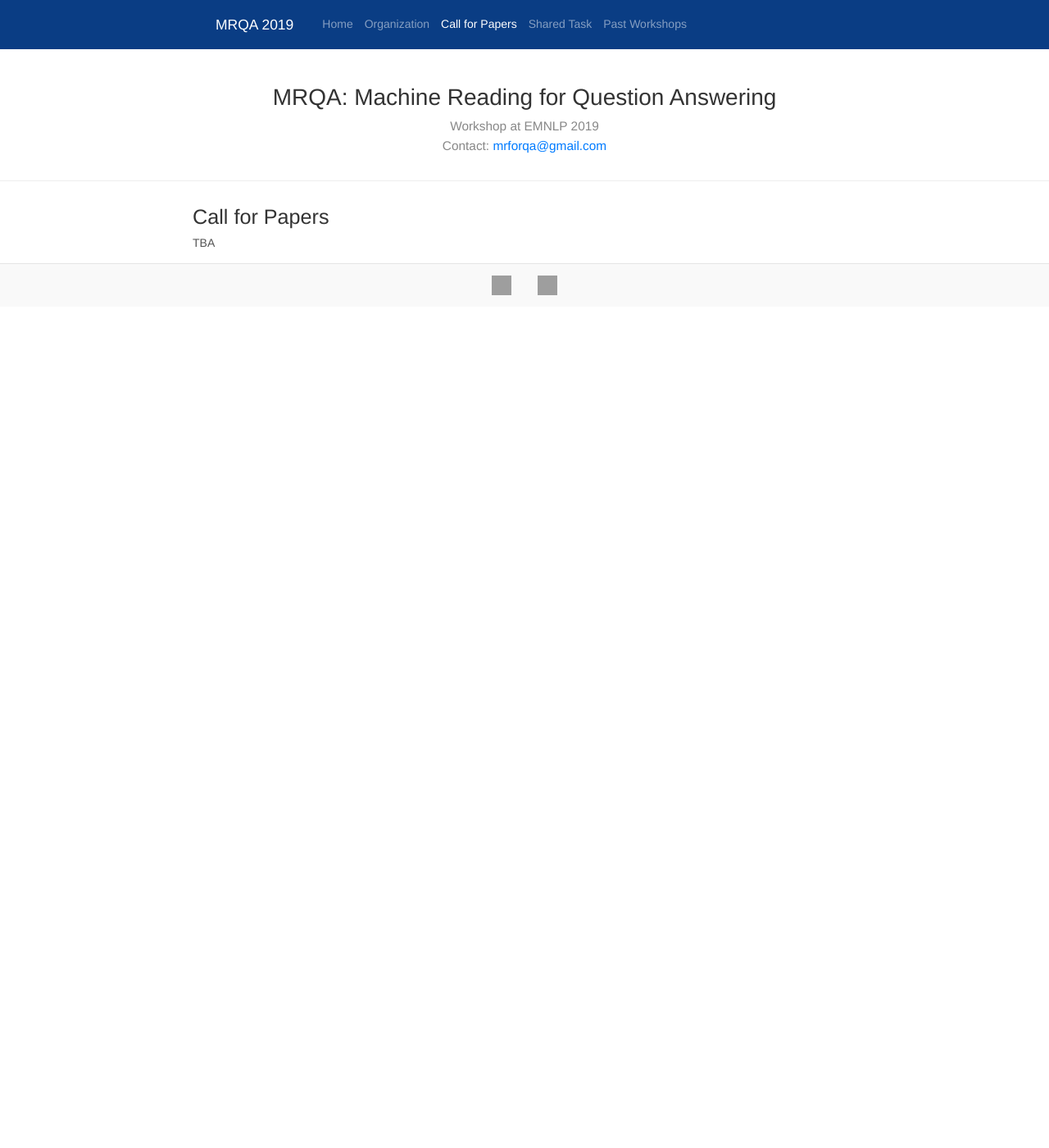
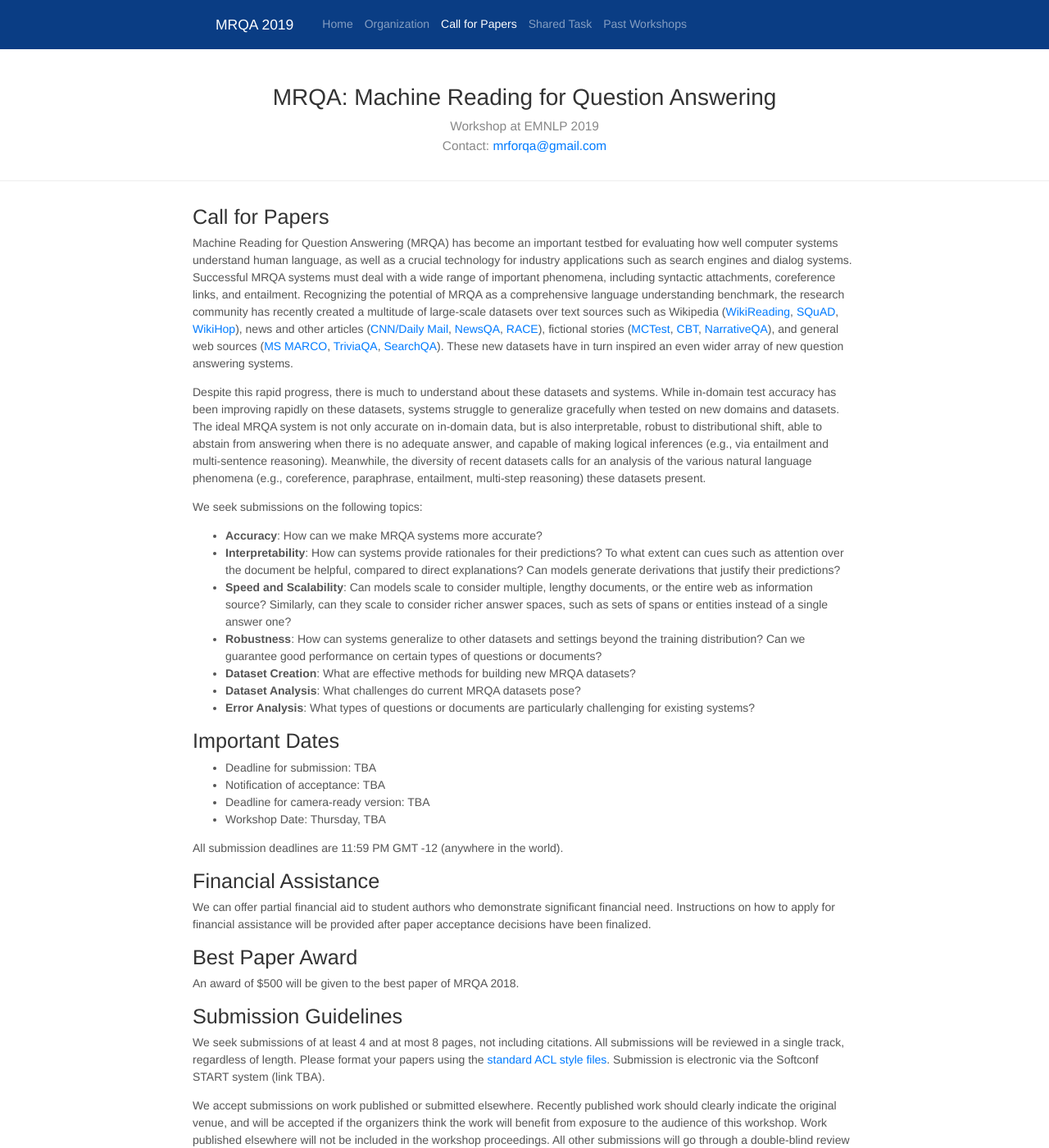
Before and after one commit to mrqa/mrqa.github.io, a Jekyll site: the page built from rc/cfp.md, in a window 1280 px wide and 1400 px high. Shown: the whole window at 82% size. Built offline with Jekyll 4.4.1, drawn with Linux system fonts in a browser that asks for light colours; nearby versions of some CDN libraries; some of the changed text lies outside the part shown; grey boxes are pictures that could not be loaded.

Commit message:
cfp updated

```diff
--- a/rc/cfp.md
+++ b/rc/cfp.md
@@ -6,4 +6,79 @@ collection: pages_2019_rc
 permalink: /rc/cfp
 ---
 ## Call for Papers
-TBA
+Machine Reading for Question Answering (MRQA) has become an important testbed for
+evaluating how well computer systems understand human language,
+as well as a crucial technology for industry applications such as search engines and dialog systems.
+Successful MRQA systems must deal with a wide range of important phenomena,
+including syntactic attachments, coreference links, and entailment.
+Recognizing the potential of MRQA as a comprehensive language understanding benchmark,
+the research community has recently created a multitude of large-scale datasets
+over text sources such as
+Wikipedia ([WikiReading](http://www.aclweb.org/anthology/P16-1145),
+[SQuAD](https://aclweb.org/anthology/D16-1264),
+[WikiHop](https://arxiv.org/pdf/1710.06481.pdf)),
+news and other articles ([CNN/Daily Mail](https://arxiv.org/pdf/1506.03340.pdf),
+[NewsQA](https://arxiv.org/pdf/1611.09830.pdf),
+[RACE](http://aclweb.org/anthology/D17-1082)),
+fictional stories ([MCTest](http://aclweb.org/anthology/D/D13/D13-1020.pdf),
+[CBT](https://arxiv.org/pdf/1511.02301.pdf),
+[NarrativeQA](https://arxiv.org/pdf/1712.07040.pdf)),
+and general web sources ([MS MARCO](https://arxiv.org/pdf/1611.09268.pdf),
+[TriviaQA](http://www.aclweb.org/anthology/P17-1147),
+[SearchQA](https://arxiv.org/pdf/1704.05179.pdf)).
+These new datasets have in turn inspired an even wider array of new question answering systems.
+
+Despite this rapid progress, there is much to understand about these datasets and systems.
+While in-domain test accuracy has been improving rapidly on these datasets,
+systems struggle to generalize gracefully when tested on new domains and datasets.
+The ideal MRQA system is not only accurate on in-domain data, but
+is also interpretable, robust to distributional shift,
+able to abstain from answering when there is no adequate answer,
+and capable of making logical inferences (e.g., via entailment and multi-sentence reasoning).
+Meanwhile, the diversity of recent datasets calls for an analysis of the
+various natural language phenomena (e.g., coreference, paraphrase, entailment, multi-step reasoning)
+these datasets present.
+
+We seek submissions on the following topics:
+- **Accuracy**: How can we make MRQA systems more accurate?
+- **Interpretability**: How can systems provide rationales for their predictions?
+To what extent can cues such as attention over the document be helpful,
+compared to direct explanations?  Can models generate derivations that justify their predictions?
+- **Speed and Scalability**: Can models scale to consider multiple, lengthy documents, or the entire web as information source?  Similarly, can they scale to consider richer answer spaces, such as sets of spans or entities instead of a single answer one?
+- **Robustness**: How can systems generalize to other datasets and settings beyond the training distribution?
+Can we guarantee good performance on certain types of questions or documents?
+- **Dataset Creation**: What are effective methods for building new MRQA datasets?
+- **Dataset Analysis**: What challenges do current MRQA datasets pose?
+- **Error Analysis**: What types of questions or documents are particularly challenging for existing systems?
+
+## Important Dates
+- Deadline for submission: TBA
+- Notification of acceptance: TBA
+- Deadline for camera-ready version: TBA
+- Workshop Date: Thursday, TBA
+
+All submission deadlines are 11:59 PM GMT -12 (anywhere in the world).
+
+## Financial Assistance
+We can offer partial financial aid to student authors
+who demonstrate significant financial need.
+Instructions on how to apply for financial assistance
+will be provided after paper acceptance decisions have been finalized.
+
+## Best Paper Award
+An award of $500 will be given to the best paper of MRQA 2018.
+
+## Submission Guidelines
+We seek submissions of at least 4 and at most 8 pages, not including citations.
+All submissions will be reviewed in a single track, regardless of length.
+Please format your papers using the
+[standard ACL style files](https://www.emnlp-ijcnlp2019.org/calls/papers#formatting-requirements).
+Submission is electronic via the
+Softconf START system (link TBA).
+
+We accept submissions on work published or submitted elsewhere.
+Recently published work should clearly indicate the original venue,
+and will be accepted if the organizers think the work will benefit
+from exposure to the audience of this workshop.
+Work published elsewhere will not be included in the workshop proceedings.
+All other submissions will go through a double-blind review process.
```
